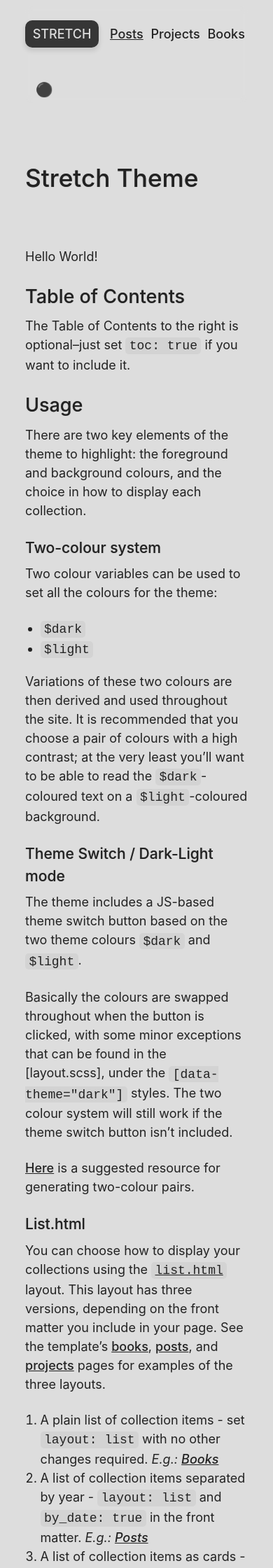
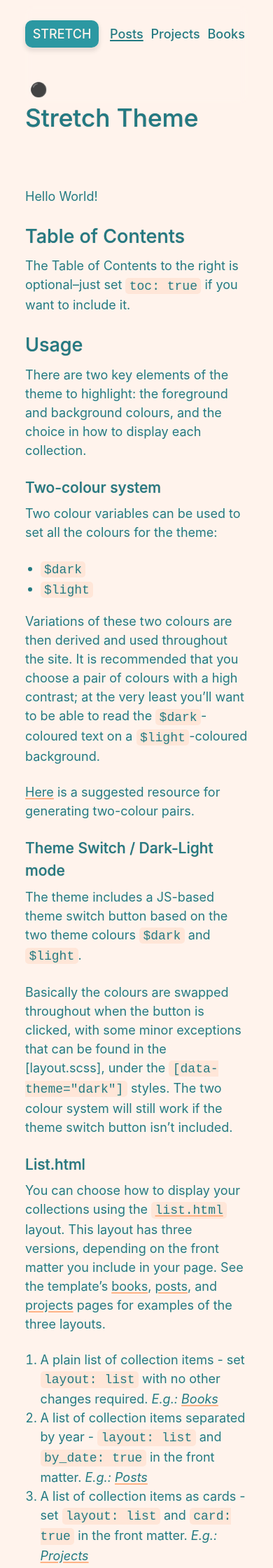
Before and after one commit to penborter/stretch, a Jekyll site: the page built from _posts/2022-12-31-Stretch-Theme.md, in a window 390 px wide. Shown: the top 2240 px of the page at 70% size. Built offline with Jekyll 4.4.1, drawn with Linux system fonts in a browser that asks for light colours; some web fonts are replaced; some of the changed text lies outside the part shown.

```diff
--- a/_includes/navigation.html
+++ b/_includes/navigation.html
@@ -1,4 +1,4 @@
-<nav role="navigation" {% if page.url contains "/photos" %} id="dark-nav"{% endif %}>
+<nav role="navigation">
 
   <a class="card upper" href="/">Stretch</a>
 
--- a/_posts/2022-12-31-Stretch-Theme.md
+++ b/_posts/2022-12-31-Stretch-Theme.md
@@ -26,13 +26,13 @@ Two colour variables can be used to set all the colours for the theme:
 
 Variations of these two colours are then derived and used throughout the site. It is recommended that you choose a pair of colours with a high contrast; at the very least you'll want to be able to read the `$dark`-coloured text on a `$light`-coloured background.
 
+[Here](https://randoma11y.com/) is a suggested resource for generating two-colour pairs.
+
 ### Theme Switch / Dark-Light mode
 
 The theme includes a JS-based theme switch button based on the two theme colours `$dark` and `$light`.
 
 Basically the colours are swapped throughout when the button is clicked, with some minor exceptions that can be found in the [layout.scss], under the `[data-theme="dark"]` styles. The two colour system will still work if the theme switch button isn't included.
-
-[Here](https://randoma11y.com/) is a suggested resource for generating two-colour pairs.
 
 ### List.html
 
@@ -44,7 +44,7 @@ You can choose how to display your collections using the [`list.html`]() layout.
 
 ## Images
 
-The theme includes a `picture.html` file in the `_includes` folder for any photos you want to add. The usage is described in the [includes file](https://github.com/penborter/stretch/blob/main/_includes/picture.html).
+The theme includes a `picture.html` file in the `_includes` folder for any photos you want to add. The usage is described in the [includes file on Github](https://github.com/penborter/stretch/blob/main/_includes/picture.html).
 
 {% include picture.html
    file="stretching.png"
--- a/_sass/layout.scss
+++ b/_sass/layout.scss
@@ -6,8 +6,11 @@
 $content-width: 600px; // sets width of the main content column
 
 // 1.2 Main Colours
-$dark: #222; // dark colour
-$light: #ddd; // light colour :white-cir
+//$dark: #222; // dark colour
+//$light: #ddd; // light colour
+
+ $dark: #237a82;
+ $light: #fff3ec;
 
 
 // 2. Calculated Colours
@@ -113,6 +116,16 @@ $light-transparent: scale-color($light, $alpha: -50%);
   }
 }
 
+.flexbox {
+  display: flex;
+  flex-wrap: wrap;
+  gap: 0.5em;
+
+  li {
+    display: inline-block;
+  }
+}
+
 .truncate {
   white-space: nowrap;
   overflow: hidden;
@@ -138,10 +151,14 @@ body {
 
   a {
     color: var(--fg);
-    font-weight: 500;
+    //font-weight: 500;
+    text-underline-offset: 2px;
+    text-decoration-color: var(--bg-accent-1);
+    text-decoration-thickness: 2px;
+
 
     &:not(nav a, .tag, .card):hover {
-      filter: brightness(150%);
+      color: var(--bg-accent-1);
     }
   }
 }
@@ -175,7 +192,7 @@ nav {
 
     &:hover {
       //background: var(--bg-accent-2); //unique colour
-      text-decoration: none !important;
+      text-decoration: none;
     }
   }
 
@@ -210,6 +227,7 @@ nav {
   a, a:visited {
     padding: 0;
     text-decoration: none;
+    font-weight: 500;
 
     &:hover {
       text-decoration: underline;
@@ -220,6 +238,8 @@ nav {
 
   .active {
     text-decoration: underline;
+    text-underline-offset: 2px;
+    text-decoration-thickness: 2px;
   }
 }
 
@@ -258,18 +278,12 @@ main {
   }
 }
 
+.prev-page, .next-page {
+  text-decoration-color: var(--bg-accent-2);
+}
+
 .next-page {
   text-align: right;
-}
-
-.flexbox {
-  display: flex;
-  flex-wrap: wrap;
-  gap: 0.5em;
-
-  li {
-    display: inline-block;
-  }
 }
 
 blockquote {
@@ -315,7 +329,6 @@ div.highlighter-rouge {
 
   &:hover {
     filter: brightness(110%);
-    text-decoration: none !important;
   }
 }
 
@@ -347,7 +360,7 @@ footer {
 }
 
 .list-cat-link {
-  text-decoration: none !important;
+  text-decoration: none;
 }
 
 .list-cat-container {
@@ -364,7 +377,7 @@ footer {
   display: block;
 
   a {
-    text-decoration: none;
+    text-decoration-color: var(--bg-accent-2);
   }
 }
 
@@ -405,6 +418,7 @@ footer {
 .nav-about {
   font-size: 18px;
   font-weight: 500;
+  padding-left: 0;
 
   li {
     display: block;
@@ -466,6 +480,10 @@ img {
 
   a {
     text-decoration: none;
+
+    &:hover {
+      color: var(--fg) !important;
+    }
   }
 
   &>ul {
@@ -478,21 +496,23 @@ img {
 }
 
 // Responsiveness
+// Only one breakpoint @ 1000px from multi-column to single column
 
 @media screen and (max-width: 1000px) {
   body {
     font-size: 18px;
   }
 
+  main {
+    grid-template-rows: 70px 1fr;
+  }
+
   nav {
     grid-column: 2;
 
-    display: inline;
     margin: 0.5em 0;
     justify-self: left;
     top: 0;
-    width: 100%;
-    border-radius: 0 0 10px 10px;
     position: relative;
 
     .nav-main {
@@ -501,6 +521,10 @@ img {
 
     .nav-secondary {
       display: none;
+    }
+
+    button {
+      margin-left: 0;
     }
   }
 
```
Also changed, not shown: README.md (+10 -3 lines), _pages/about.md (+3 -1 lines), _pages/books.md (+1 -1 lines).
